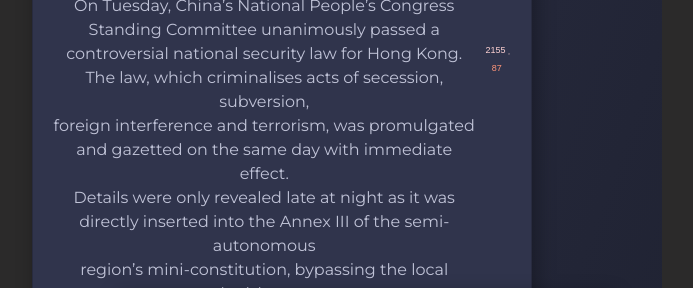
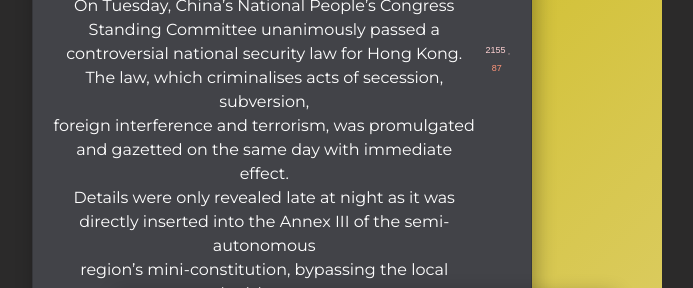
Before and after one commit to jozsapeter88/personal-portfolio, a website built with Parcel: page src/index.html in a window 1280 px wide. Shown: the part 3104-3392 px from the top of the page, without its empty margins (328-1021 px from the left). Built offline with nearby package versions, Linux system fonts and the light colour scheme; some icons are missing.

Commit message:
edit deck appearence

```diff
--- a/src/sass/sections/_deck.scss
+++ b/src/sass/sections/_deck.scss
@@ -1,7 +1,7 @@
 $dark-blue: #26293C;
 $light-green: #B2D9A6;
 $yellow: #FFD433;
-$gray: #c0c3d7;
+$gray: #36373b;
 $light-blue: #C6E1ED;
 $light-pink: #FFD3D4;
 $orange: #FF582C;
@@ -10,6 +10,7 @@
 $light-purple: lighten($purple, 35%);
 $red: #c0392b;
 $pale-red: rgba($red, .6);
+$white: rgb(255, 255, 255);
 
 body {
   background-color: darken($dark-blue, 5%);
@@ -44,7 +45,7 @@
   top: -1.5em;
   left: 0em;
   border-radius: 8px;
-  background: linear-gradient(109.61deg, lighten($dark-blue, 3%) 4.26%, darken($dark-blue, 3%) 84.84%);
+  background: linear-gradient(135deg, #cab70e 0%, #e2d482 100%);
 }
 
 @media (max-width: 550px) {
@@ -55,7 +56,7 @@
 
 .card {
   position: relative;
-  background-color: lighten($dark-blue, 5%);
+  background-color: lighten($gray, 5%);
   padding: 1em;
   z-index: 5;
   border-radius: 2px;
@@ -176,7 +177,7 @@
 .cardBody .cardText {
   margin: 0 10px 0 0;
   white-space: pre-line;
-  color: $gray;
+  color: $white;
   font-weight: 400;
   line-height: 1.5;
 }
```
